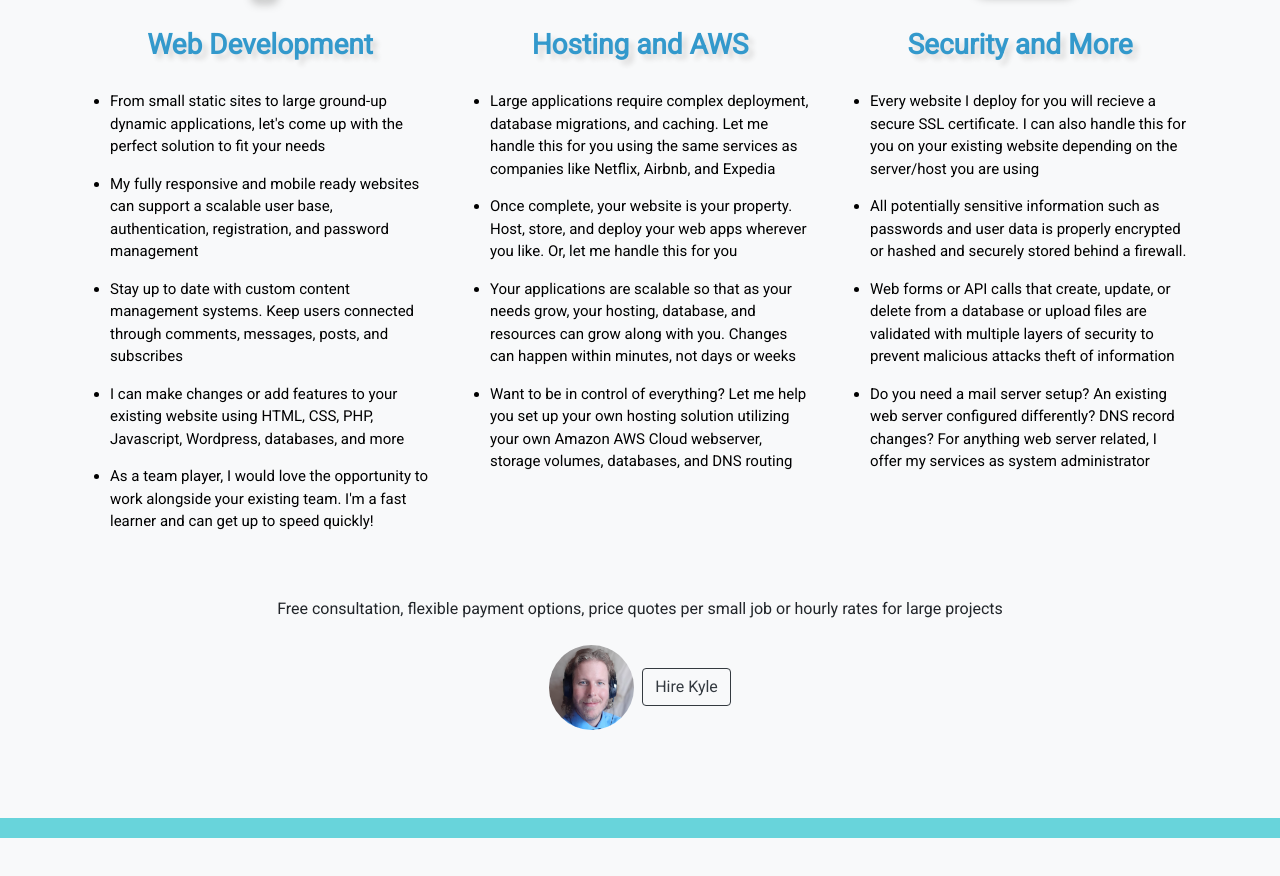
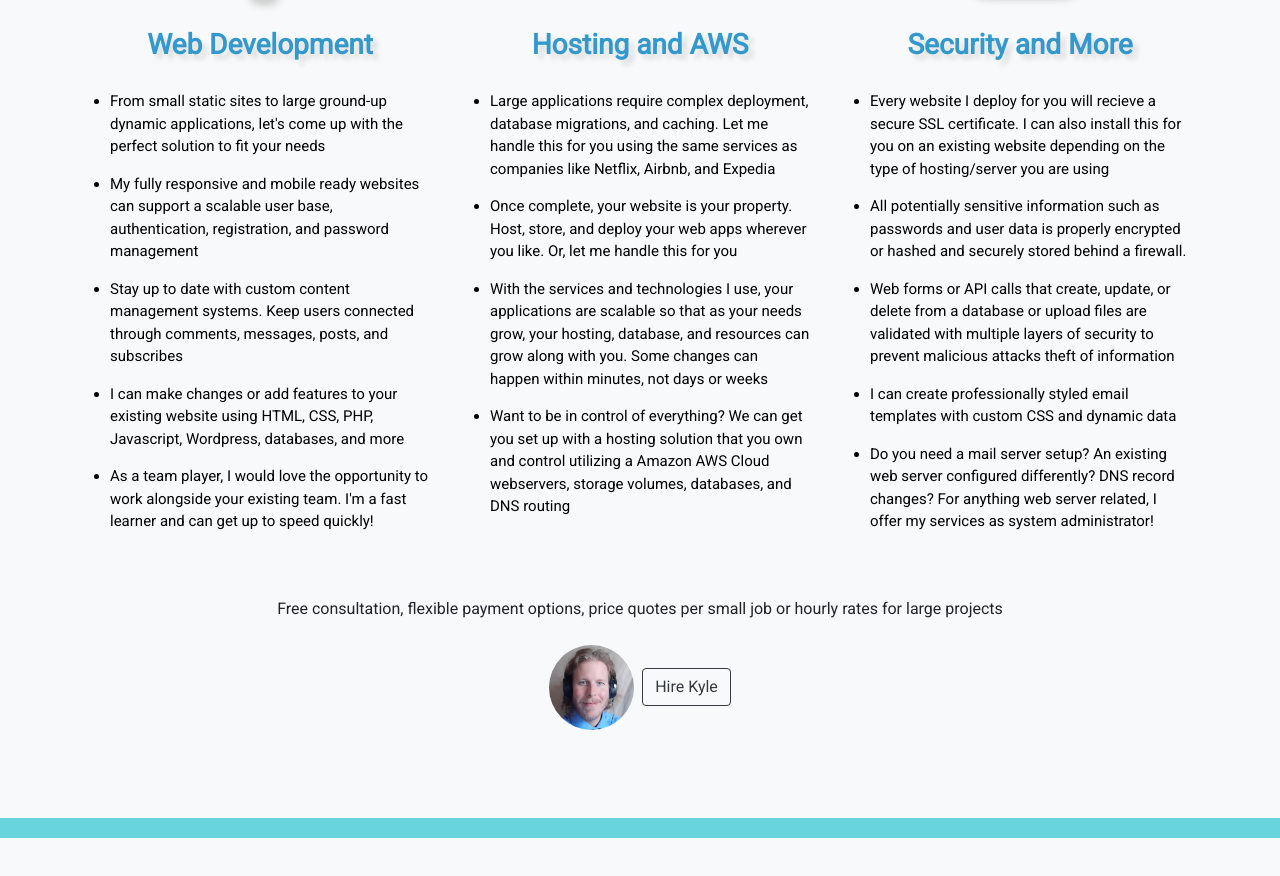
Before and after one commit to kh09211/Kylewebdev_VUE, a Vue app: page / in a window 1280 px wide. Shown: the part 872-1748 px from the top of the page. Built offline with nearby package versions, Linux system fonts and the light colour scheme; no server answers.

Commit message:
update to services

```diff
--- a/src/components/Services.vue
+++ b/src/components/Services.vue
@@ -40,9 +40,9 @@
 
           <li>Once complete, your website is your property. Host, store, and deploy your web apps wherever you like. Or, let  me handle this for you</li>
 
-          <li>Your applications are scalable so that as your needs grow, your hosting, database, and resources can grow along with you. Changes can happen within minutes, not days or weeks</li>
+          <li>With the services and technologies I use, your applications are scalable so that as your needs grow, your hosting, database, and resources can grow along with you. Some changes can happen within minutes, not days or weeks</li>
 
-          <li>Want to be in control of everything? Let me help you set up your own hosting solution utilizing your own Amazon AWS Cloud webserver, storage volumes, databases, and DNS routing</li>
+          <li>Want to be in control of everything? We can get you set up with a hosting solution that you own and control utilizing a Amazon AWS Cloud webservers, storage volumes, databases, and DNS routing</li>
 
         </ul>
       </div>
@@ -58,13 +58,15 @@
           <b class="title-shadow">Security and More</b>
         </div>
         <ul class="mt-4 mr-1">
-          <li>Every website I deploy for you will recieve a secure SSL certificate. I can also handle this for you on your existing website depending on the server/host you are using</li>
+          <li>Every website I deploy for you will recieve a secure SSL certificate. I can also install this for you on an existing website depending on the type of hosting/server you are using</li>
 
           <li>All potentially sensitive information such as passwords and user data is properly encrypted or hashed and securely stored behind a firewall.</li>
 
           <li>Web forms or API calls that create, update, or delete from a database or upload files are validated with multiple layers of security to prevent malicious attacks theft of information</li>
 
-          <li>Do you need a mail server setup? An existing web server configured differently? DNS record changes? For anything web server related, I offer my services as system administrator</li>
+          <li>I can create professionally styled email templates with custom CSS and dynamic data</li>
+
+          <li>Do you need a mail server setup? An existing web server configured differently? DNS record changes? For anything web server related, I offer my services as system administrator!</li>
         </ul>
       </div>
     </div>
```
